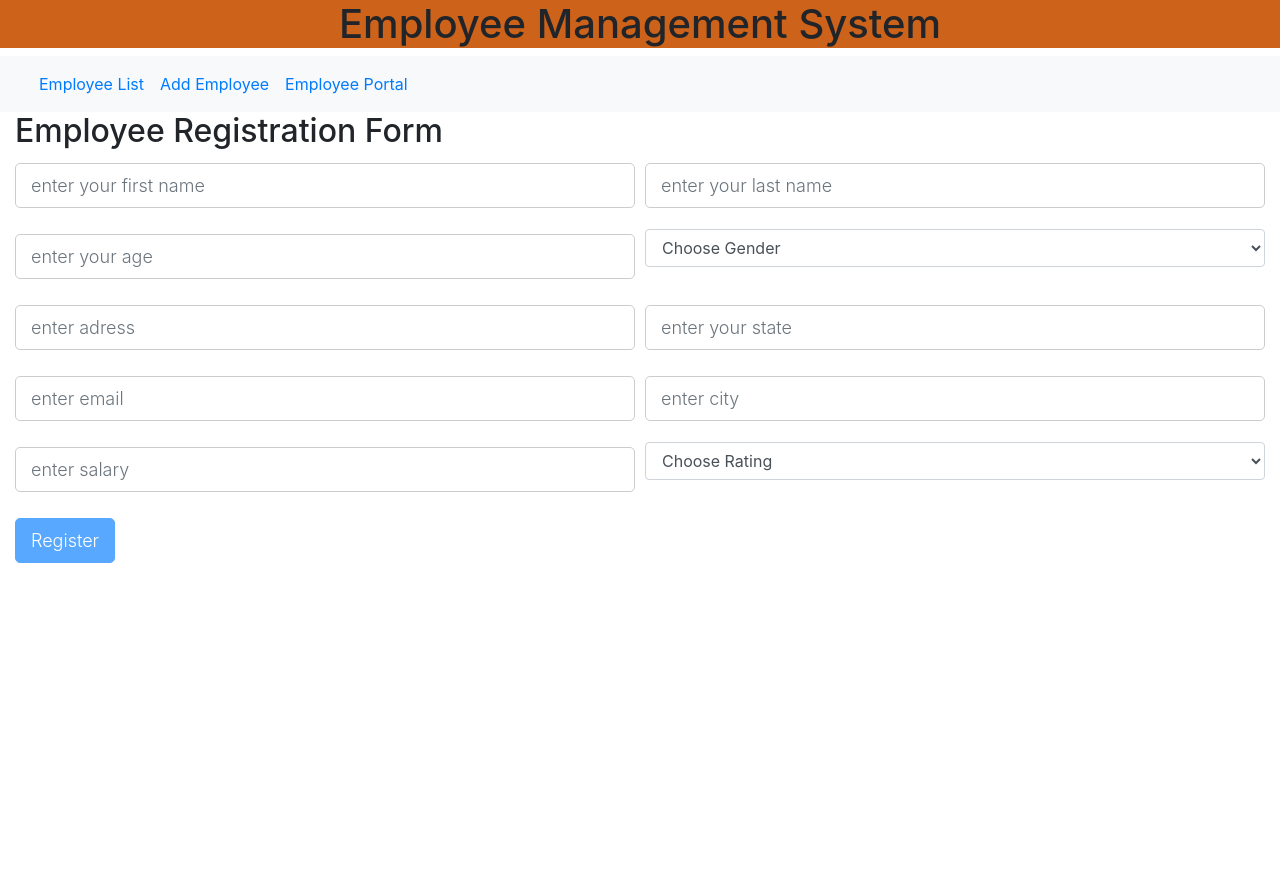
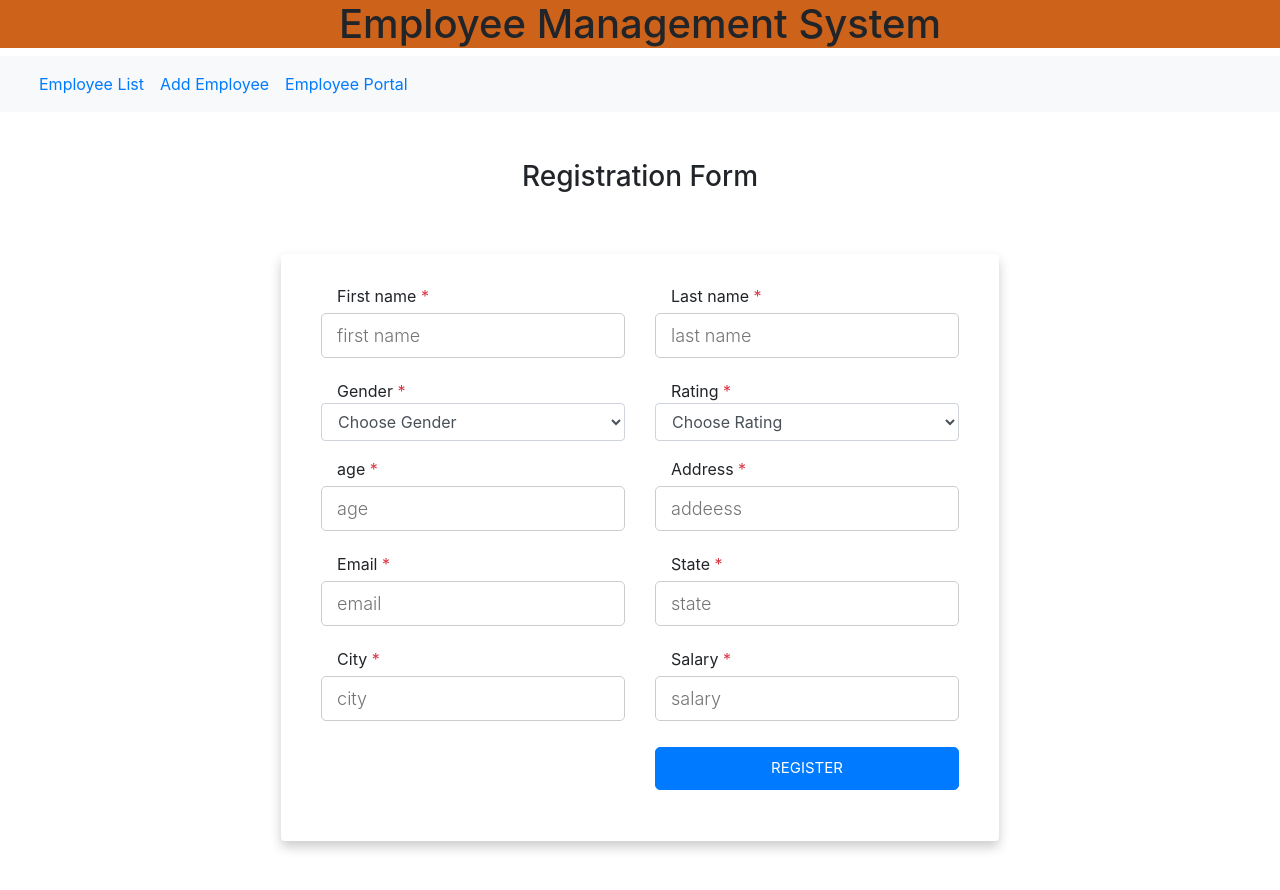
Before and after one commit to deepali060199/ems-frontend1, an Angular app: page /create-employee in a window 1280 px wide. Shown: the top 890 px of the page. Before the commit the page ends 800 px from the top, so only its background shows below. Built offline with nearby package versions, Linux system fonts and the light colour scheme.

Commit message:
registration form enhanced1

```diff
--- a/src/app/create-employee/create-employee.component.html
+++ b/src/app/create-employee/create-employee.component.html
@@ -1,27 +1,40 @@
 <div class="container-fluid">
-  <h2>Employee Registration Form</h2>
   <form [formGroup]="registrationForm" (ngSubmit)="onSubmit()">
     <div class="form-row">
-      <div class="form-group col">
+      <div class="container-fluid px-1 py-5 mx-auto">
+        <div class="row d-flex justify-content-center">
+          <div class="col-xl-7 col-lg-8 col-md-9 col-11 text-center">
+            <h3>Registration Form</h3>
+
+            <div class="card">
+              <div class="row justify-content-between text-left">
+                <div class="form-group col-sm-6 flex-column d-flex">
+                  <label class="form-control-label px-3"
+                    >First name<span class="text-danger"> *</span></label
+                  >
                   <input
+                    type="text"
+                    id="fname"
+                    name="fname"
+                    placeholder="first name"
                     formControlName="firstName"
-          type="text"
-          class="form-control"
-          placeholder="enter your first name"
                   />
-
                   <span
                     style="color: red"
                     *ngIf="firstName && firstName.invalid && firstName.touched"
                     >FirstName is required</span
                   >
                 </div>
-      <div class="form-group col">
+                <div class="form-group col-sm-6 flex-column d-flex">
+                  <label class="form-control-label px-3"
+                    >Last name<span class="text-danger"> *</span></label
+                  >
                   <input
+                    type="text"
+                    id="lname"
+                    name="lname"
+                    placeholder="last name"
                     formControlName="lastName"
-          type="text"
-          class="form-control"
-          placeholder="enter your last name"
                   />
                   <span
                     style="color: red"
@@ -30,98 +43,31 @@
                   >
                 </div>
               </div>
-    <div class="form-row">
-      <div class="form-group col">
-        <input
-          formControlName="age"
-          type="text"
+              <div class="row justify-content-between text-left">
+                <div class="form-group col-sm-6 flex-column d-flex">
+                  <label class="form-control-label px-3">
+                    Gender<span class="text-danger"> *</span></label
+                  >
+                  <select
+                    formControlName="gender"
+                    id="inputState"
                     class="form-control"
-          placeholder="enter your age"
-        />
-        <span style="color: red" *ngIf="age && age.invalid && age.touched"
-          >Age is required</span
                   >
-      </div>
-      <div class="form-group col">
-        <select formControlName="gender" id="inputState" class="form-control">
                     <option value="">Choose Gender</option>
                     <option>Male</option>
                     <option>Female</option>
                     <option>Other</option>
                   </select>
                 </div>
-    </div>
-    <div class="form-row">
-      <div class="form-group col-md-6">
-        <input
-          formControlName="address"
-          type="text"
+                <div class="form-group col-sm-6 flex-column d-flex">
+                  <label class="form-control-label px-3">
+                    Rating<span class="text-danger"> *</span></label
+                  >
+                  <select
+                    formControlName="rating"
+                    id="inputState"
                     class="form-control"
-          placeholder="enter adress"
-        />
-
-        <span
-          style="color: red"
-          *ngIf="address && address.invalid && address.touched"
-          >address is required</span
                   >
-      </div>
-      <div class="form-group col-md-6">
-        <input
-          formControlName="state"
-          type="text"
-          class="form-control"
-          placeholder="enter your state"
-        />
-        <span style="color: red" *ngIf="state && state.invalid && state.touched"
-          >State is required</span
-        >
-      </div>
-    </div>
-    <div class="form-row">
-      <div class="form-group col">
-        <input
-          formControlName="email"
-          type="text"
-          class="form-control"
-          placeholder="enter email"
-        />
-
-        <span style="color: red" *ngIf="email && email.invalid && email.touched"
-          >email is required</span
-        >
-      </div>
-      <div class="form-group col">
-        <input
-          formControlName="city"
-          type="text"
-          class="form-control"
-          placeholder="enter city"
-        />
-
-        <span style="color: red" *ngIf="city && city.invalid && city.touched"
-          >city is required</span
-        >
-      </div>
-    </div>
-
-    <div class="form-row">
-      <div class="form-group col">
-        <input
-          formControlName="salary"
-          type="text"
-          class="form-control"
-          placeholder="enter salary"
-        />
-
-        <span
-          style="color: red"
-          *ngIf="salary && salary.invalid && salary.touched"
-          >Salary is required</span
-        >
-      </div>
-      <div class="form-group col">
-        <select formControlName="rating" id="inputState" class="form-control">
                     <option value="">Choose Rating</option>
                     <option>1</option>
                     <option>2</option>
@@ -131,13 +77,100 @@
                   </select>
                 </div>
               </div>
+              <div class="row justify-content-between text-left">
+                <div class="form-group col-sm-6 flex-column d-flex">
+                  <label class="form-control-label px-3"
+                    >age<span class="text-danger"> *</span></label
+                  >
+                  <input
+                    type="text"
+                    id="mob"
+                    name="mob"
+                    placeholder="age"
+                    formControlName="age"
+                  />
+                </div>
+                <div class="form-group col-sm-6 flex-column d-flex">
+                  <label class="form-control-label px-3"
+                    >Address<span class="text-danger"> *</span></label
+                  >
+                  <input
+                    type="text"
+                    id="addeess"
+                    name="address"
+                    placeholder="addeess"
+                    formControlName="address"
+                  />
+                </div>
+              </div>
+              <div class="row justify-content-between text-left">
+                <div class="form-group col-sm-6 flex-column d-flex">
+                  <label class="form-control-label px-3"
+                    >Email<span class="text-danger"> *</span></label
+                  >
+                  <input
+                    type="text"
+                    id="job"
+                    name="job"
+                    placeholder="email"
+                    formControlName="email"
+                  />
+                </div>
+                <div class="form-group col-sm-6 flex-column d-flex">
+                  <label class="form-control-label px-3"
+                    >State<span class="text-danger"> *</span></label
+                  >
+                  <input
+                    type="text"
+                    id="state"
+                    name="state"
+                    placeholder="state"
+                    formControlName="state"
+                  />
+                </div>
+              </div>
+              <div class="row justify-content-between text-left">
+                <div class="form-group col-sm-6 flex-column d-flex">
+                  <label class="form-control-label px-3"
+                    >City<span class="text-danger"> *</span></label
+                  >
+                  <input
+                    type="text"
+                    id="ans"
+                    name="ans"
+                    placeholder="city"
+                    formControlName="city"
+                  />
+                </div>
+                <div class="form-group col-sm-6 flex-column d-flex">
+                  <label class="form-control-label px-3"
+                    >Salary<span class="text-danger"> *</span></label
+                  >
+                  <input
+                    type="text"
+                    id="salary"
+                    name="salary"
+                    placeholder="salary"
+                    formControlName="salary"
+                  />
+                </div>
+              </div>
 
+              <div class="row justify-content-end">
+                <div class="form-group col-sm-6">
                   <button
                     [disabled]="registrationForm.invalid"
-      class="btn btn-primary"
+                    class="btn-block btn-primary"
                     type="submit"
                   >
                     Register
                   </button>
+                </div>
+              </div>
+            </div>
+          </div>
+        </div>
+      </div>
+    </div>
   </form>
 </div>
```
Lines whose indentation alone changed are shown as unchanged.
